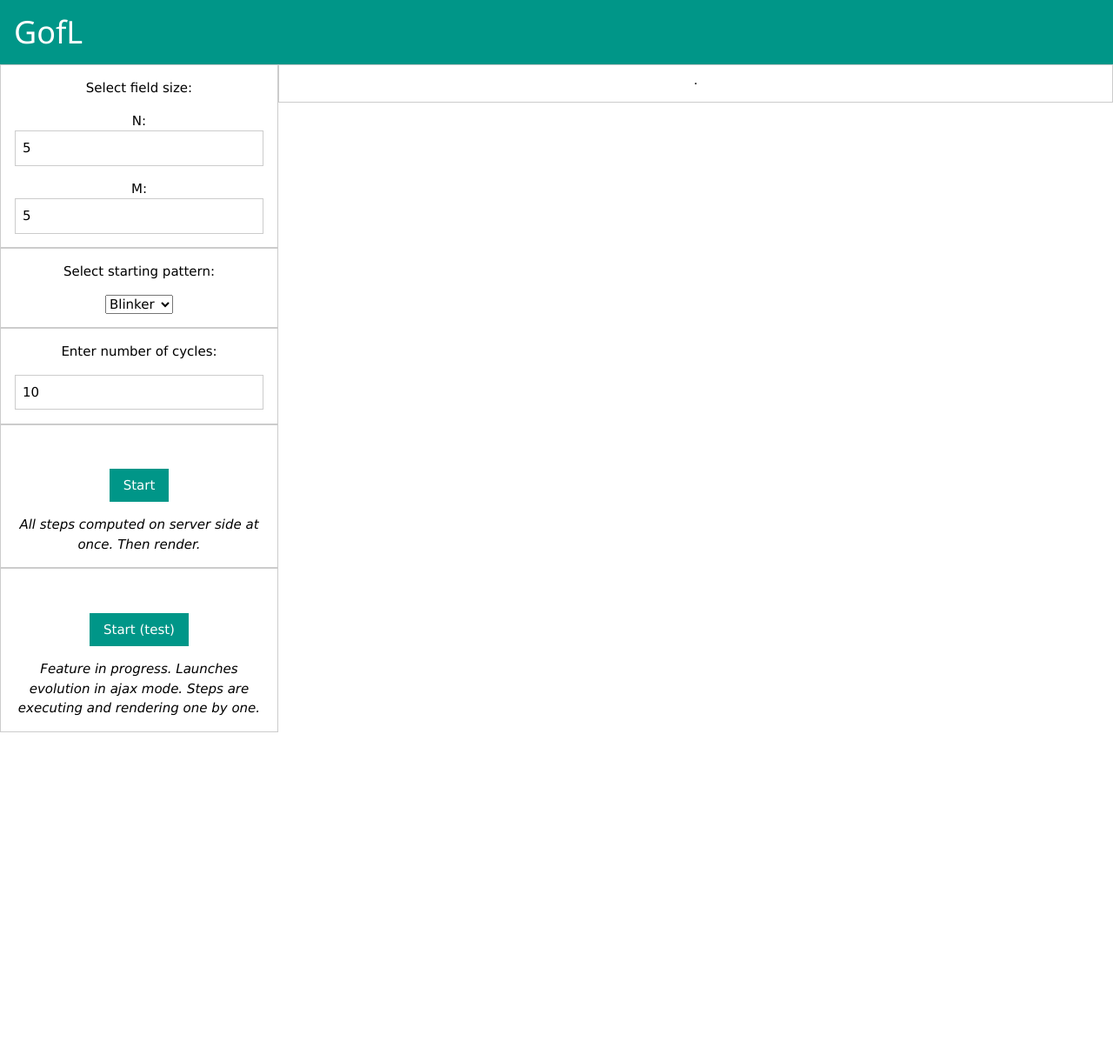
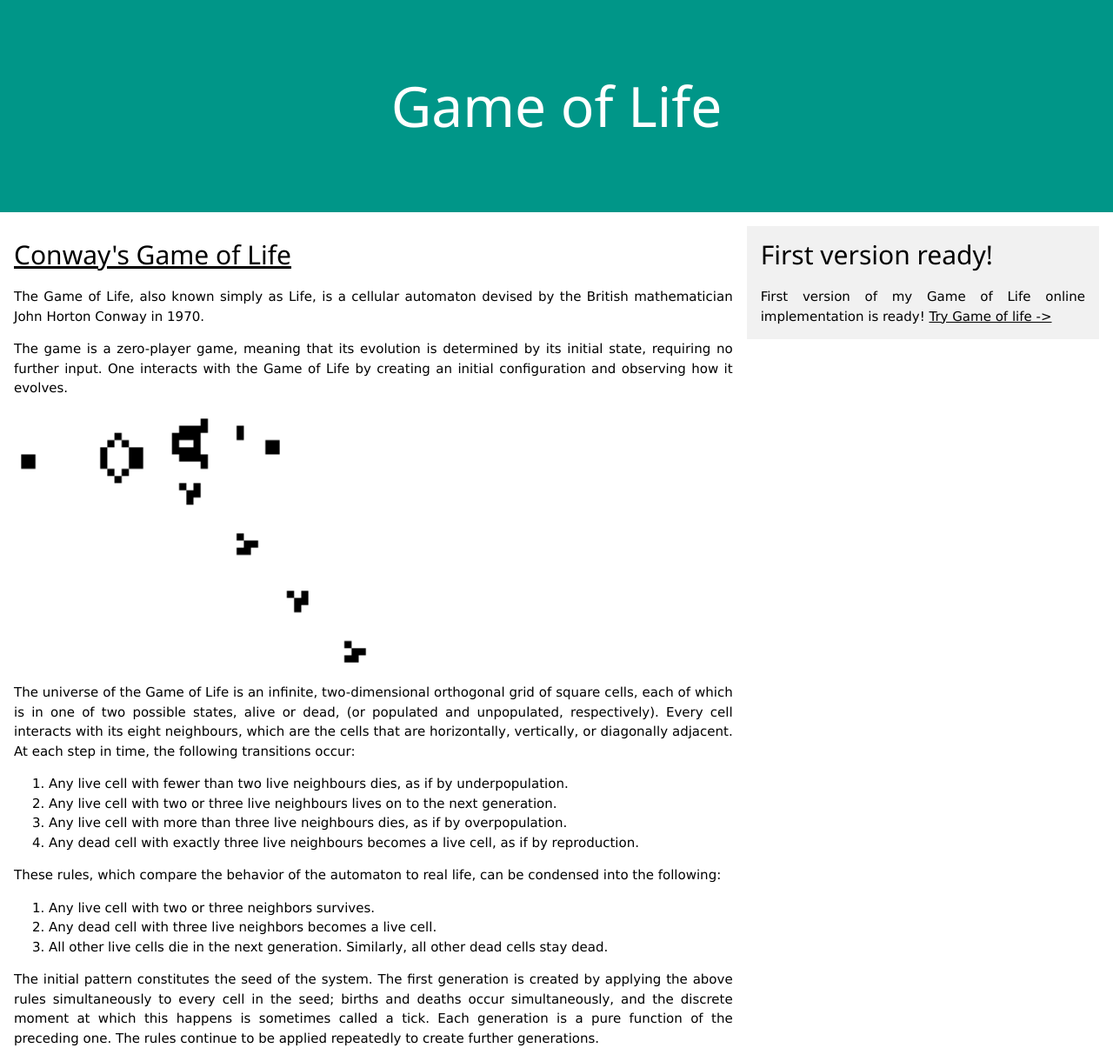
Before and after one commit to Ezelev/simpleGofL, a PHP site: page / in a window 1280 px wide. Shown: the whole page at 87% size. Before the commit the page ends 842 px from the top, so only its background shows below. Run offline with PHP 8.4, Linux system fonts and the light colour scheme.

```diff
--- a/gameoflife.php
+++ b/gameoflife.php
@@ -101,7 +101,7 @@ class GameOfLife {
         {
             foreach ($value as $key2 => $value2)
             {
-                $mergedArray[$key+22][$key2+22] = $value2;
+                $mergedArray[$key][$key2] = $value2;
             }
 
         }
--- a/index.php
+++ b/index.php
@@ -7,65 +7,54 @@
   </head>
   <title></title>
 <body>
-<div class="w3-container w3-teal">
-  <h1>GofL</h1>
-</div>
-<div class="w3-row">
-      <div class="w3-col m4 l3">
-    <div class="w3-col m12">
-      <div class="w3-container fieldwrap  w3-border w3-center">
-            <p>Select field size:</p>
-            <p>
-              <label for="size-n">N:</label>
-              <input id="size-n" class="w3-input w3-border" type="number" name="size-n" value=5>
-            </p>
-            <p>
-              <label for="size-n">M:</label>
-              <input id="size-m" class="w3-input w3-border" type="number" name="size-n" value=5>
-            </p>
+  <div class="w3-padding-64 w3-margin-bottom w3-center w3-teal">
+    <h1 class="w3-jumbo">Game of Life</h1>
+  </div>
+
+  <div class="w3-row-padding w3-content" style="max-width:1400px">
+    <div class="w3-twothird">
+
+      <h2><a href="https://en.wikipedia.org/wiki/Conway%27s_Game_of_Life">Conway's Game of Life</a></h2>
+      <div class="w3-justify">
+        <p>
+          The Game of Life, also known simply as Life, is a cellular automaton devised by the British mathematician John Horton Conway in 1970.
+        </p>
+        <p>  The game is a zero-player game, meaning that its evolution is determined by its initial state, requiring no further input. One interacts with the Game of Life by creating an initial configuration and observing how it evolves.
+        </p>
+        <img src="images/Gospers_glider_gun.gif" alt="glider-gun" style="width:50%">
+        <p>
+          The universe of the Game of Life is an infinite, two-dimensional orthogonal grid of square cells, each of which is in one of two possible states, alive or dead, (or populated and unpopulated, respectively). Every cell interacts with its eight neighbours, which are the cells that are horizontally, vertically, or diagonally adjacent. At each step in time, the following transitions occur:
+        </p>
+        <ol>
+          <li>Any live cell with fewer than two live neighbours dies, as if by underpopulation.</li>
+          <li>Any live cell with two or three live neighbours lives on to the next generation.</li>
+          <li>Any live cell with more than three live neighbours dies, as if by overpopulation.</li>
+          <li>Any dead cell with exactly three live neighbours becomes a live cell, as if by reproduction.</li>
+        </ol>
+<p>These rules, which compare the behavior of the automaton to real life, can be condensed into the following:</p>
+<ol>
+  <li>Any live cell with two or three neighbors survives.</li>
+  <li>Any dead cell with three live neighbors becomes a live cell.</li>
+  <li>All other live cells die in the next generation. Similarly, all other dead cells stay dead.</li>
+</ol>
+
+<p>The initial pattern constitutes the seed of the system. The first generation is created by applying the above rules simultaneously to every cell in the seed; births and deaths occur simultaneously, and the discrete moment at which this happens is sometimes called a tick. Each generation is a pure function of the preceding one. The rules continue to be applied repeatedly to create further generations.
+</p>
+        </p>
+      </div>
+
+    </div>
+    <div class="w3-third">
+      <div class="w3-container w3-light-grey">
+        <h2>First version ready!</h2>
+        <p class="w3-justify">
+          First version of my Game of Life online implementation is ready!
+          <a href="gofl.php">Try Game of life -></a>
+        </p>
       </div>
     </div>
-    <div class="w3-col m12">
-      <div class="w3-container fieldwrap  w3-border w3-center">
-            <p>Select starting pattern:</p>
-            <p>
-                <select id="pattern-select" class="" name="">
-                    <option value="blinker">Blinker</option>
-                    <option value="toad">Toad</option>
-                    <option value="beacon">Beacon</option>
-                    <option value="glider">Glider</option>
-                    <option value="acorn">Acorn</option>
-                </select>
-            </p>
-      </div>
-    </div>
-    <div class="w3-col m12">
-      <div class="w3-container fieldwrap  w3-border w3-center">
-            <p>Enter number of cycles:</p>
-            <p>
-              <input id="cycles-count" class="w3-input w3-border" type="number" name="cycles-count" value=10>
-            </p>
-      </div>
-    </div>
-    <div class="w3-col m12">
-      <div class="w3-container fieldwrap  w3-border w3-center">
-            <button id="evolve-btn" class="w3-button w3-teal evolve-btn">Start</button>
-        <p><i>All steps computed on server side at once. Then render.</i></p>
-      </div>
-    </div>
-    <div class="w3-col m12">
-      <div class="w3-container fieldwrap  w3-border w3-center">
-            <button id="evolve-btn-ajax" class="w3-button w3-teal evolve-btn">Start (test)</button>
-            <p><i>Feature in progress. Launches evolution in ajax mode. Steps are executing and rendering one by one.</i></p>
-    </div>
-    </div>
   </div>
-  <div class="w3-col m8 l9 w3-border table-wrap" style="padding-top: 20px;padding-bottom: 20px;text-align: center;">
-    <table id="table-field" border="1" style="">
-    </table>
-  </div>
-</div>
-	<div class="fieldwrap">
-	</div>
+
+  </body>
 </body>
 </html>
```
Also changed, not shown: game.php (+44 -50 lines), main.php (deleted, +0 -60 lines), gofl.php (renamed from index2.php).
